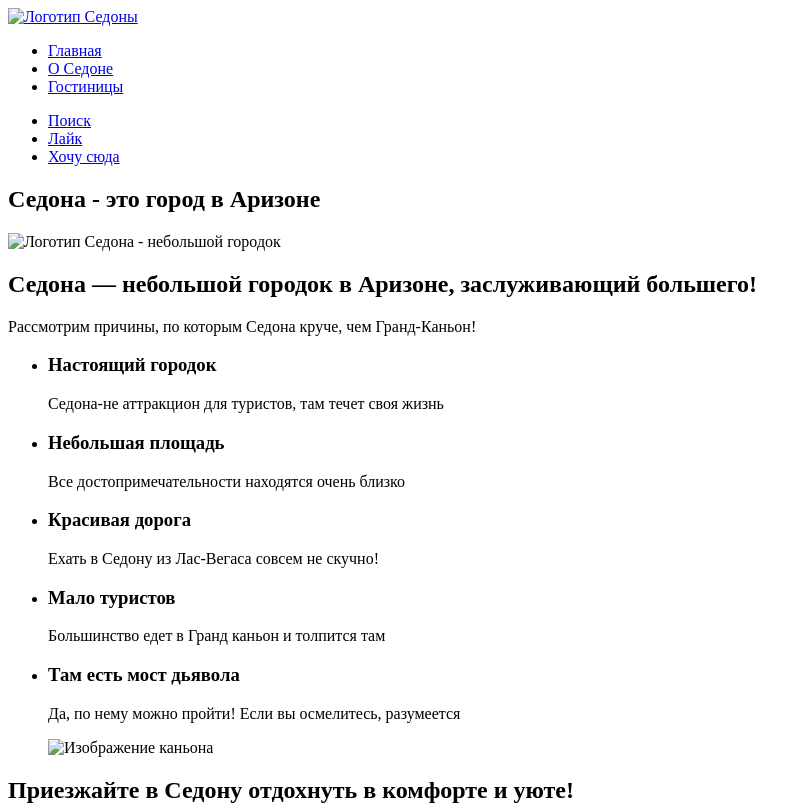
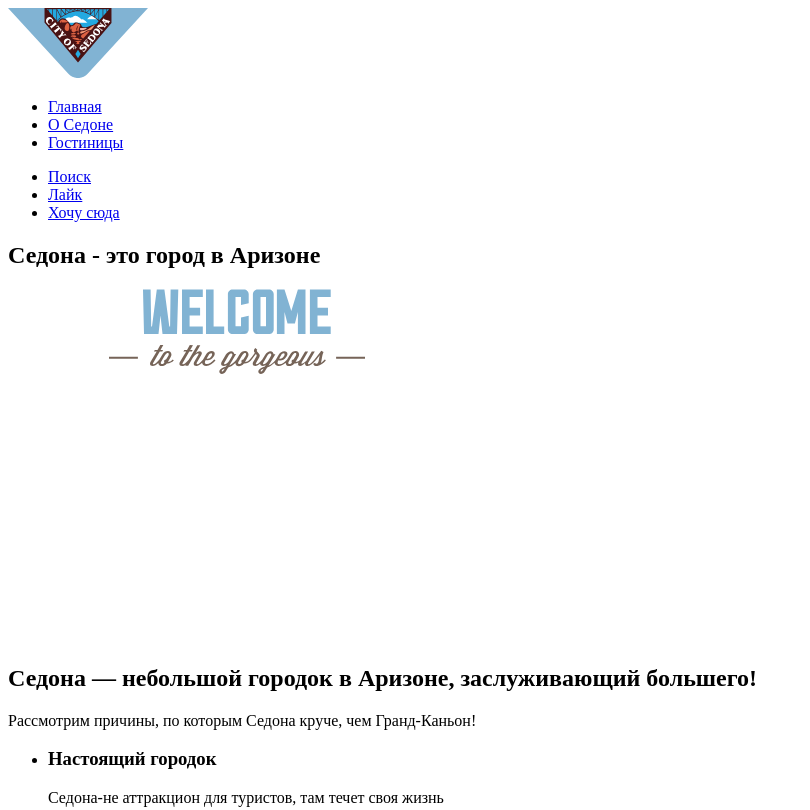
Before and after one commit to Ekaterina276/2615073-sedona-2, a plain HTML site: page index.html in a window 1280 px wide. Shown: the top 810 px of the page, without its empty margins (0-810 px from the left). Drawn offline with Linux system fonts and the light colour scheme.

Commit message:
Добавили контентные изображения

```diff
--- a/index.html
+++ b/index.html
@@ -9,7 +9,7 @@
     <header class="page-header">
       <nav class="navigetion">
         <a href="index.html">
-          <img src="#" class="logo" alt="Логотип Седоны">
+          <img class="page-header" src="images/logo.svg" width="140" height="70" class="logo" alt="Логотип города Седона">
         </a>
         <ul class="navigation-list">
           <li class="navigation-item">
@@ -43,7 +43,8 @@
   <main class="main-index">
     <section class="hero">
       <h1 class="visually-hidden">Седона - это город в Аризоне</h1>
-      <img class="logo" src="" alt="Логотип Седона - небольшой городок">
+      <img class="logo-hero" src="images/sedona-city.svg" width="458" height="352" alt="Седона — небольшой городок в Аризоне,
+      заслуживающий большего!">
     </section>
 
     <section class="advantages">
@@ -69,7 +70,7 @@
         <li class="advantages-item">
           <h3 class="advantages-title">Там есть мост дьявола</h3>
           <p class="advantages-description">Да, по нему можно пройти! Если вы осмелитесь, разумеется</p>
-          <img class="image-canyon" src="" alt="Изображение каньона">
+          <img class="image-canyon" src="images/devil's bridge.jpg" width="800" height="385" alt="Изображение каменного моста">
         </li>
       </ul>
     </section>
```
Also changed, not shown: catalog.html (+5 -5 lines), images/devil's-bridge.jpg (added), images/hotel-1.jpg (added), images/hotel-2.jpg (added), images/hotel-3.jpg (added), images/hotel-4.jpg (added), images/logo.svg (added), images/sedona-city.svg (added).
